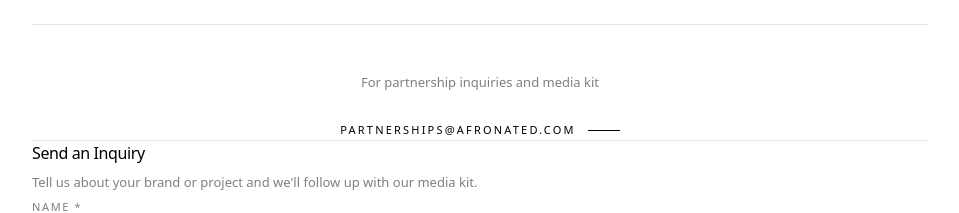
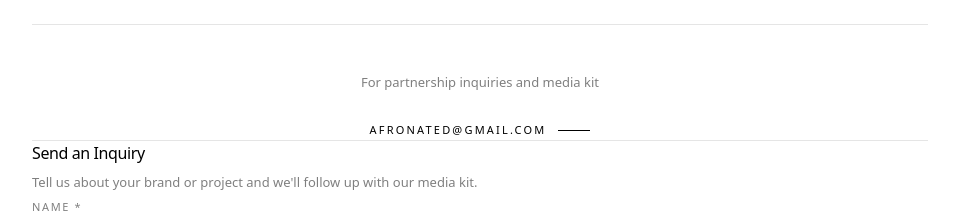
Before and after one commit to iamay0bami/afronated, a React (Vite) app: page / in a window 1280 px wide. Shown: the part 8360-8573 px from the top of the page, without its empty margins (160-1119 px from the left). Built offline with nearby package versions, Linux system fonts and the light colour scheme.

Commit message:
Corrected email in partnerships section

```diff
--- a/src/components/Partnerships.tsx
+++ b/src/components/Partnerships.tsx
@@ -108,10 +108,10 @@
               For partnership inquiries and media kit
             </p>
             <a
-              href="mailto:partnerships@afronated.com"
+              href="mailto:afronated@gmail.com"
               className="inline-flex items-center gap-3 text-[11px] tracking-[0.2em] uppercase text-black hover:text-[#EF4444] transition-colors group"
             >
-              partnerships@afronated.com
+              afronated@gmail.com
               <span className="w-8 h-[1px] bg-black group-hover:bg-[#EF4444] group-hover:w-12 transition-all" />
             </a>
           </motion.div>
```
